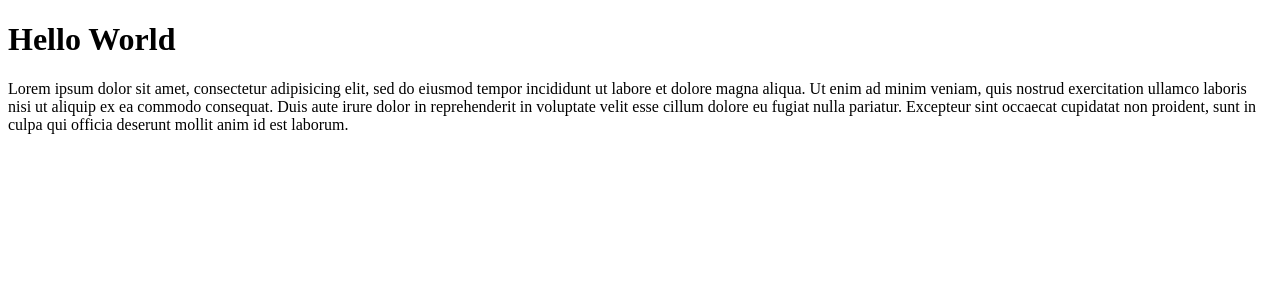
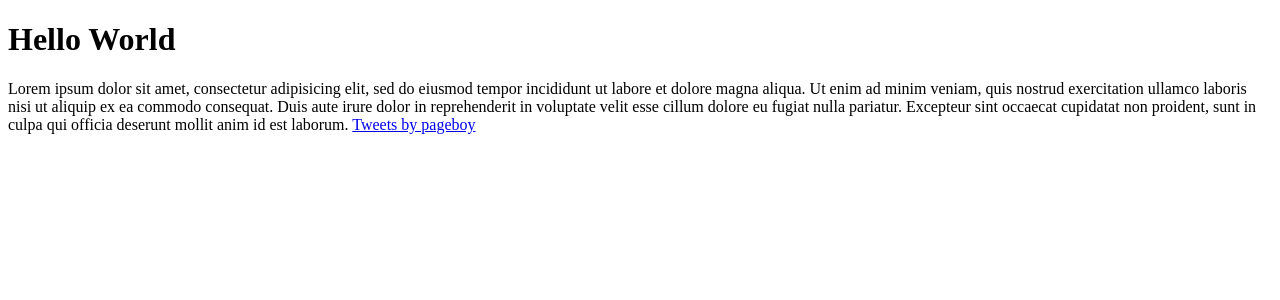
Before and after one commit to chrisatbrookes/bigtext, a Jekyll site: the page aboutme/index.html, which Jekyll copies as it is, in a window 1280 px wide. Shown: the top 300 px of the page. Built offline with Jekyll 4.4.1, drawn with Linux system fonts in a browser that asks for light colours; comment, search, counter and statistics services are not loaded.

Commit message:
changed sandbox to aboutme

```diff
--- a/sandbox/index.html
+++ b/aboutme/index.html
@@ -9,6 +9,9 @@
 <body>
 <h1>Hello World</h1>
 <p>Lorem ipsum dolor sit amet, consectetur adipisicing elit, sed do eiusmod tempor incididunt ut labore et dolore magna aliqua. Ut enim ad minim veniam, quis nostrud exercitation ullamco laboris nisi ut aliquip ex ea commodo consequat. Duis aute irure dolor in reprehenderit in voluptate velit esse cillum dolore eu fugiat nulla pariatur. Excepteur sint occaecat cupidatat non proident, sunt in culpa qui officia deserunt mollit anim id est laborum.
+
+<a class="twitter-timeline" data-width="220" data-theme="dark" href="https://twitter.com/pageboy?ref_src=twsrc%5Etfw">Tweets by pageboy</a> <script async src="https://platform.twitter.com/widgets.js" charset="utf-8"></script>
+
 </p>
 </body>
 </html>
```
Also changed, not shown: aboutme/css/styles.css (renamed from sandbox/css/styles.css).
